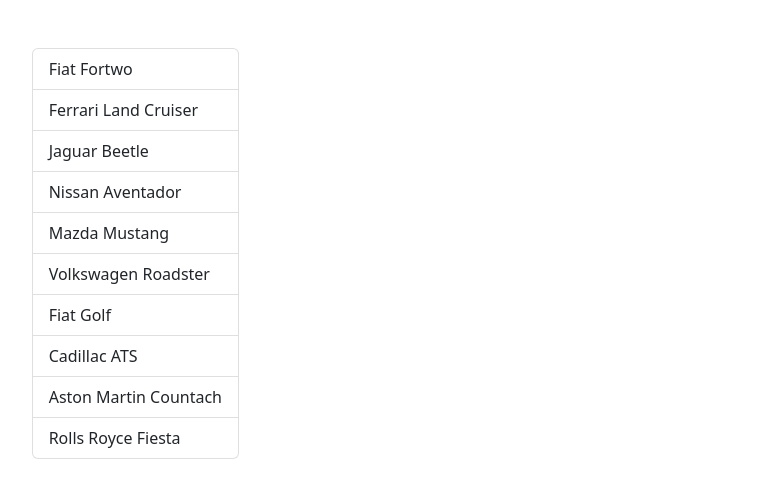
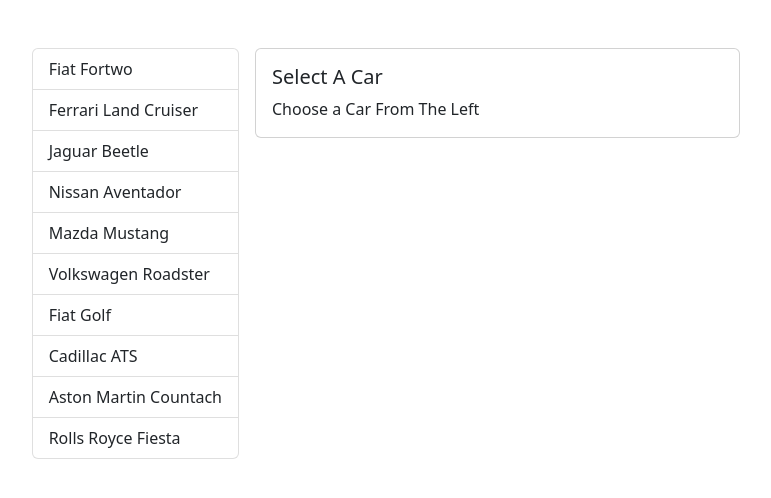
Before and after one commit to RobBerger/l04-assignment-FSWD1054, a React (Create React App) app: page / in a window 1280 px wide. Shown: the top 498 px of the page, without its empty margins (123-894 px from the left). Built offline with nearby package versions, Linux system fonts and the light colour scheme.

Commit message:
got it to work

```diff
--- a/src/App.js
+++ b/src/App.js
@@ -2,6 +2,7 @@ import React from 'react';
 import { faker } from '@faker-js/faker';
 import Stack from 'react-bootstrap/Stack';
 import VehicleList from './VehicleList';
+import Vehicle from './Vehicle';
 
 class App extends React.Component {
 
@@ -33,7 +34,8 @@ selectedCar(vehicle) {
   render() {
     return (
       <Stack gap={3} direction="horizontal" className="p-5 col-md-10 offset-md-1">
-        <VehicleList vehicles={this.state.vehicles}/>
+        <VehicleList vehicles={this.state.vehicles} currentSelection={this.selectedCar} selected={this.state.selected}/>
+        <Vehicle selected={this.state.selected} />
       </Stack>
     )
   }
--- a/src/Vehicle.js
+++ b/src/Vehicle.js
@@ -1,13 +1,39 @@
 import React from 'react';
+import Card from 'react-bootstrap/Card';
+import Button from 'react-bootstrap/Button';
 
 class Vehicle extends React.Component {
 
     render() {
+
+    if ( this.props.selected === null ) {
         return (
-            <>
+            <Card className="w-50 align-self-start">
+                <Card.Body>
+                    <Card.Title>Select A Car</Card.Title>
+                    <Card.Text>
+                        Choose a Car From The Left
+                    </Card.Text>
+                </Card.Body>
+            </Card>
+        )
+    } else {
 
-            </>
+        let { manufacturer, model, vin, fuel, type, color} = this.props.selected
+        return (
+            <Card className="w-50 align-self-start">
+            <Card.Img variant="top" src={`https://via.placeholder.com/180x150?text=${manufacturer} ${model}`} />
+            <Card.Body>
+            <Card.Title>{manufacturer} {model}</Card.Title>
+            <Card.Subtitle className="mb-2 text-muted">{vin}</Card.Subtitle>
+            <Card.Text>
+              This is a wonderful {fuel}-powered {color} {type}.
+            </Card.Text>
+            <Button>Buy Now!</Button>
+            </Card.Body>
+            </Card>
         )
+    }
     }
 }
 
--- a/src/VehicleList.js
+++ b/src/VehicleList.js
@@ -3,9 +3,9 @@ import ListGroup from 'react-bootstrap/ListGroup';
 
 class VehicleList extends React.Component {
 
-createList(vehicle) {
+createList(vehicle, i) {
     return (
-        <ListGroup.Item>
+        <ListGroup.Item key={i} action active={this.props.selected === vehicle} onClick={this.props.currentSelection.bind(this, vehicle)}>
             { vehicle.manufacturer } { vehicle.model }
         </ListGroup.Item>
     )
@@ -14,7 +14,7 @@ createList(vehicle) {
     render() {
         return (
             <ListGroup>
-                {this.props.vehicles.map((v) => this.createList(v))}
+                {this.props.vehicles.map((v, i) => this.createList(v, i))}
             </ListGroup>
         )
     }
```
